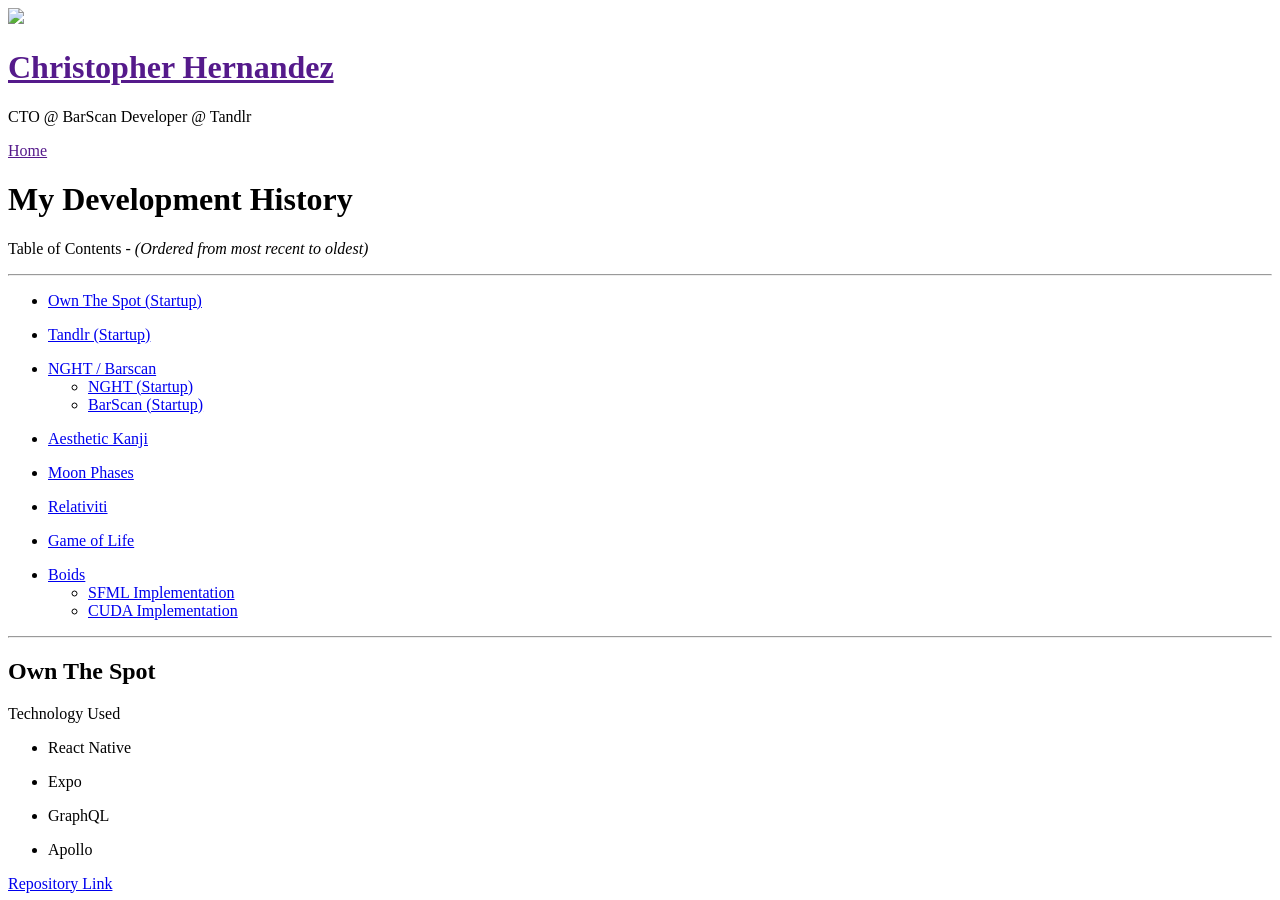
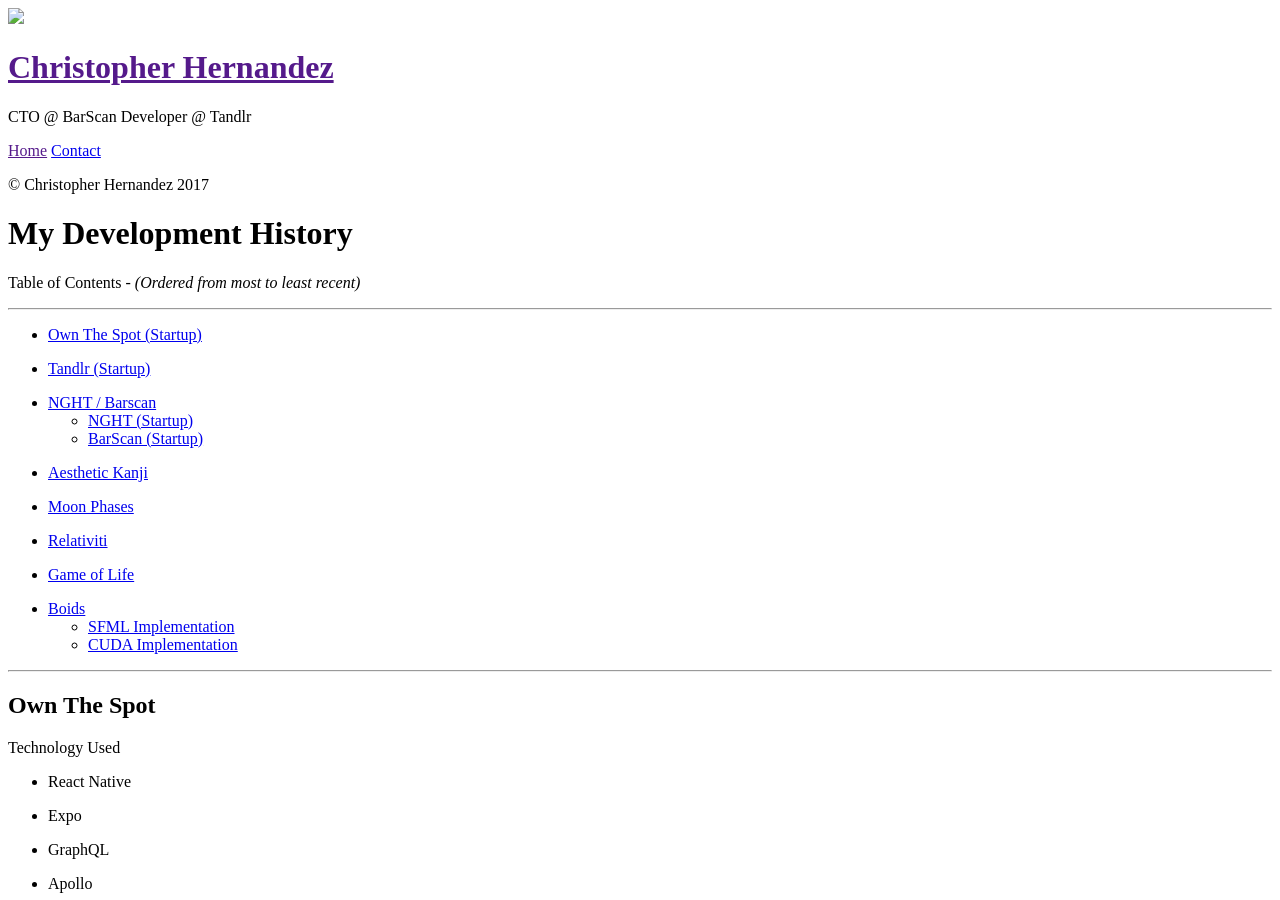
Before and after one commit to chernandez7/chrishernandez.io, a Jekyll site: the page built from _posts/2017-10-25-my-development-history.md, in a window 1280 px wide and 900 px high. Built offline with Jekyll 4.4.1, drawn with Linux system fonts in a browser that asks for light colours.

Commit message:
final changes

```diff
--- a/_includes/sidebar.html
+++ b/_includes/sidebar.html
@@ -33,6 +33,6 @@
       <span class="sidebar-nav-item">Currently v{{ site.version }}</span>-->
     </nav>
 
-    <!--<p>&copy; {{ site.time | date: '%Y' }}. All rights reserved.</p>-->
+    <p>&copy; Christopher Hernandez {{ site.time | date: '%Y' }}</p>
   </div>
 </div>
--- a/_posts/2017-10-25-my-development-history.md
+++ b/_posts/2017-10-25-my-development-history.md
@@ -3,7 +3,7 @@
 title: My Development History
 ---
 
-Table of Contents - *(Ordered from most recent to oldest)*
+Table of Contents - *(Ordered from most to least recent)*
 
 ---
 
```
Also changed, not shown: Contact.md (added, +8 -0 lines), public/images/github.png (added).
